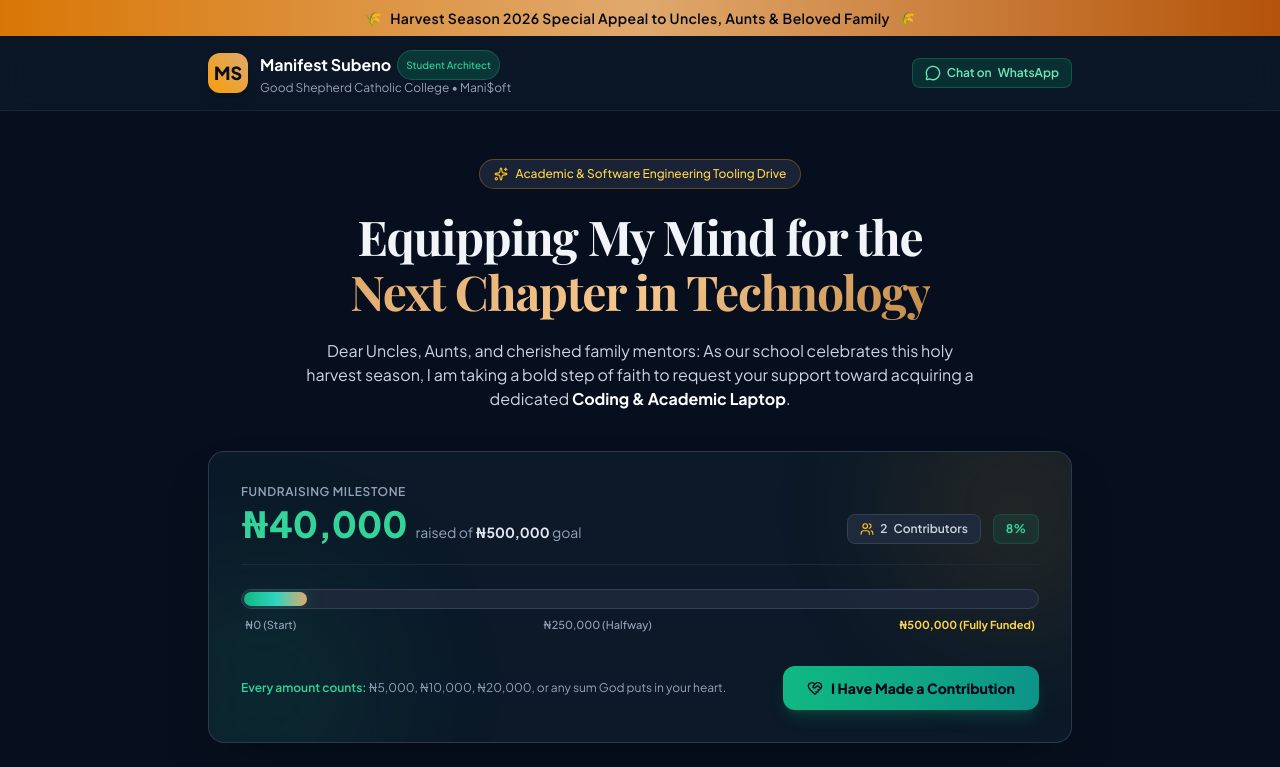
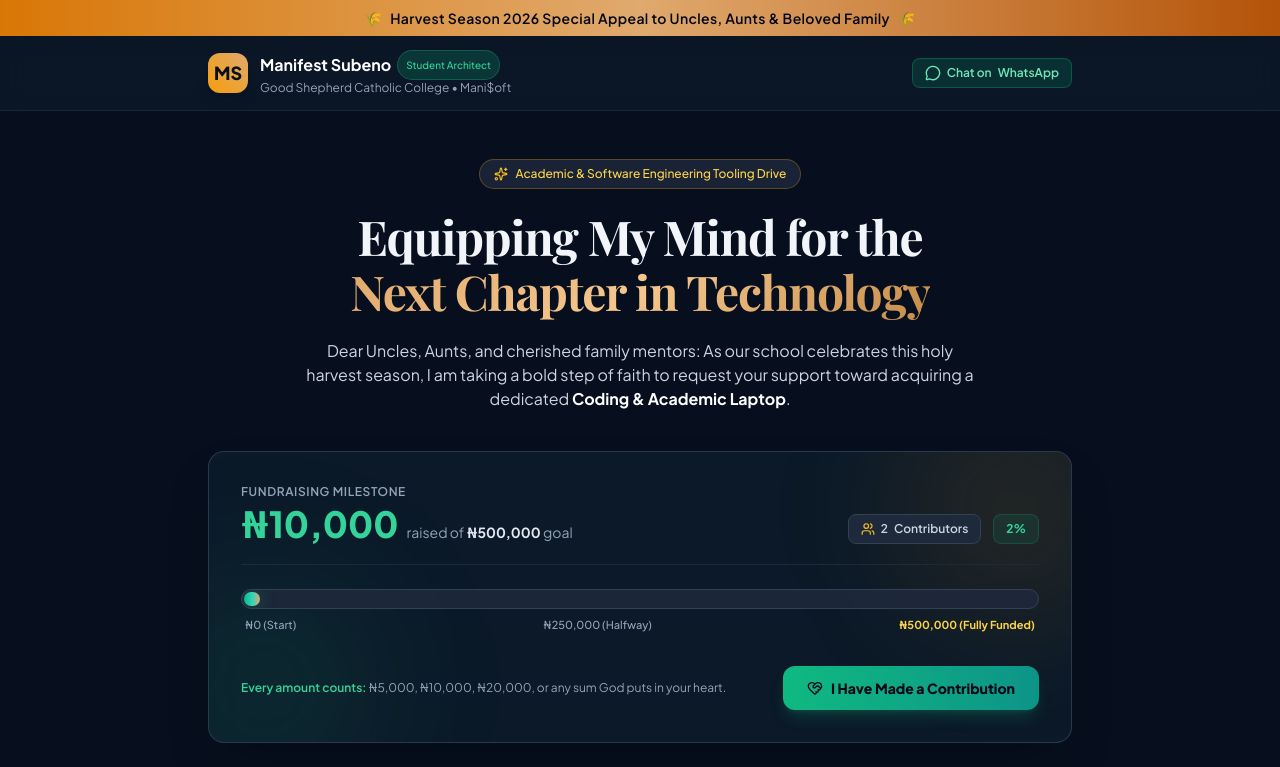
Before and after one commit to manisoft-git/laptop-fund, a plain HTML site: page index.html in a window 1280 px wide. Shown: the top 767 px of the page. Drawn offline with nearby package versions, Linux system fonts and the light colour scheme; a web font is replaced by a local one.

Commit message:
fix: adjust seed contributor amounts to 5,000 each

```diff
--- a/index.html
+++ b/index.html
@@ -532,7 +532,7 @@
   <script>
     // Initial State & Defaults
     const GOAL_AMOUNT = 500000;
-    const STORAGE_KEY = 'manifest_laptop_fund_state_v1';
+    const STORAGE_KEY = 'manifest_laptop_fund_state_v2';
     const MANIFEST_PHONE = '2348091977795';
 
     // Default Seed Contributors for Social Proof
@@ -540,14 +540,14 @@
       {
         name: "Uncle Anderson",
         relation: "Uncle",
-        amount: 25000,
+        amount: 5000,
         note: "Manifest, keep making our family proud in technology. God bless your hands!",
         date: "Harvest Blessing"
       },
       {
         name: "Auntie Maxuel",
         relation: "Aunt",
-        amount: 15000,
+        amount: 5000,
         note: "Knowledge and wisdom will never depart from you. Proud of your vision for PassMaster AI!",
         date: "Harvest Blessing"
       }
```
